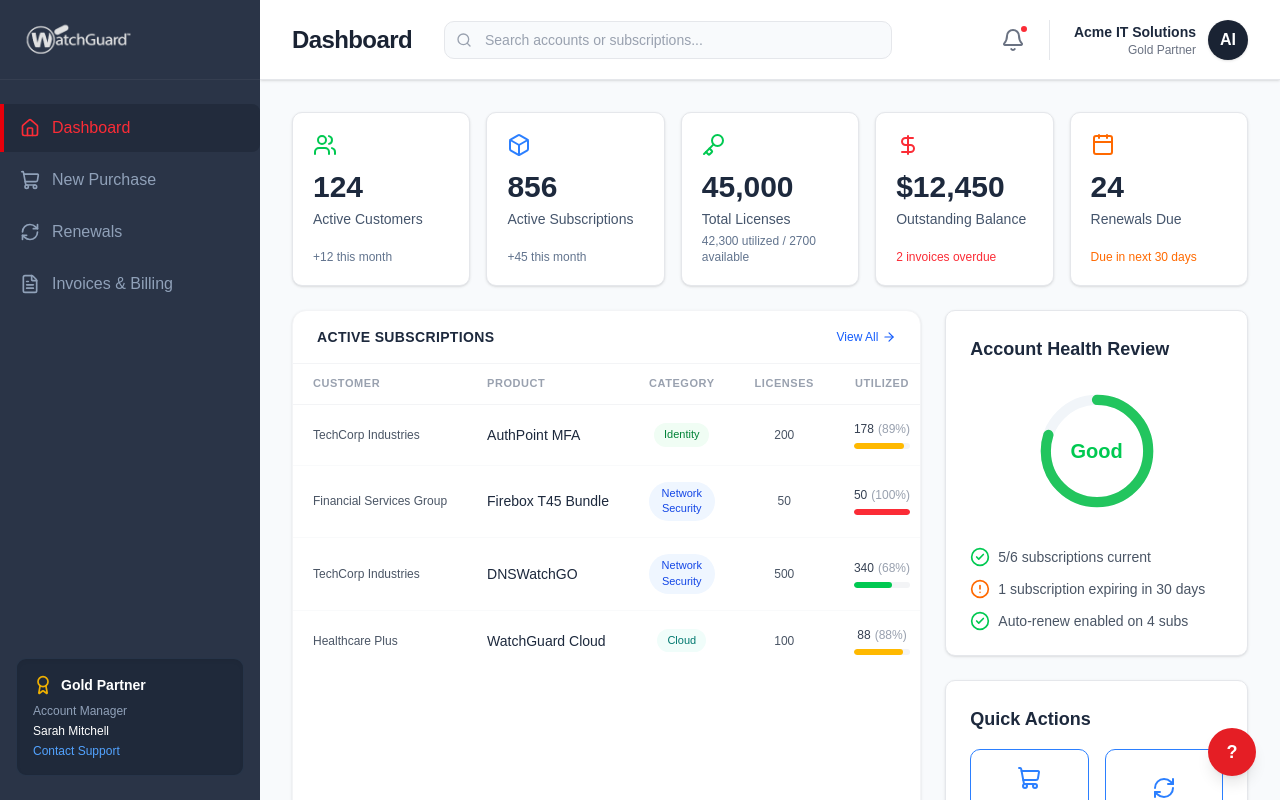
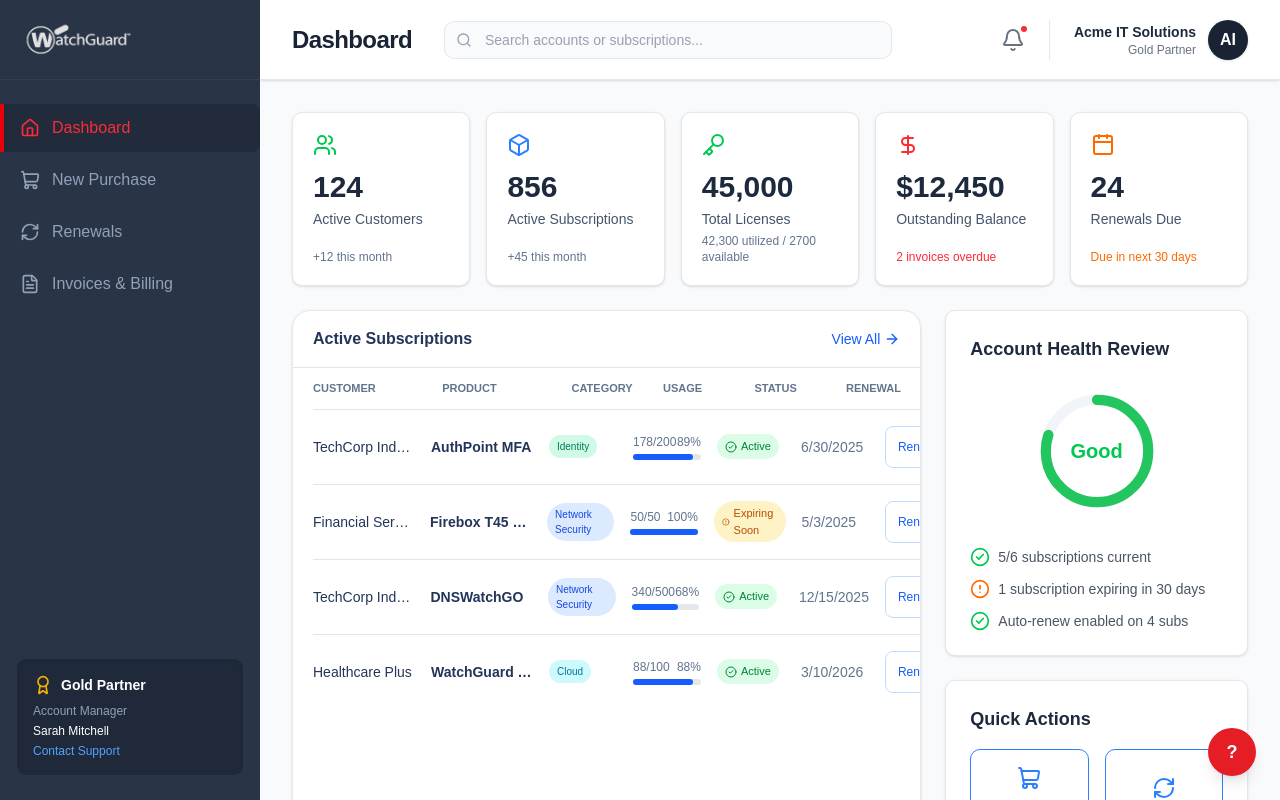
Before and after one commit to Padmapriyan25/watchguard-ui, a React (Vite) app: page / in a window 1280 px wide. Shown: the top 800 px of the page. Built offline with nearby package versions, Linux system fonts and the light colour scheme.

Commit message:
Fixed the UI of Active Subscription & Invoice tables

```diff
--- a/src/pages/billing/InvoicesTable.tsx
+++ b/src/pages/billing/InvoicesTable.tsx
@@ -3,59 +3,91 @@
 
 const InvoicesTable = () => {
   return (
-    <div className="bg-white rounded-lg border border-gray-200 shadow-sm p-6 h-full flex flex-col">
-      <h2 className="text-xl font-bold text-[#1A2333] mb-6">Invoices</h2>
+    <div className="bg-white rounded-2xl border border-gray-200 shadow-sm p-4 sm:p-6 h-full flex flex-col">
+      {/* Header */}
+      <div className="flex flex-col sm:flex-row sm:items-center sm:justify-between gap-4 mb-6">
+        <h2 className="text-lg sm:text-xl font-semibold text-[#1A2333]">Invoices</h2>
+      </div>
 
-      <div className="flex flex-wrap gap-4 mb-6">
-        <select className="border border-gray-300 rounded p-2 text-sm text-slate-700 min-w-[200px] outline-none focus:border-blue-500">
+      {/* Filters */}
+      <div className="grid grid-cols-1 sm:grid-cols-3 gap-3 mb-6">
+        <select className="border border-gray-300 rounded-lg px-3 py-2 text-sm text-slate-700 outline-none focus:ring-2 focus:ring-blue-500">
           <option>All Customers</option>
         </select>
-        <select className="border border-gray-300 rounded p-2 text-sm text-slate-700 min-w-[150px] outline-none focus:border-blue-500">
+        <select className="border border-gray-300 rounded-lg px-3 py-2 text-sm text-slate-700 outline-none focus:ring-2 focus:ring-blue-500">
           <option>All Time</option>
         </select>
-        <select className="border border-gray-300 rounded p-2 text-sm text-slate-700 min-w-[150px] outline-none focus:border-blue-500">
+        <select className="border border-gray-300 rounded-lg px-3 py-2 text-sm text-slate-700 outline-none focus:ring-2 focus:ring-blue-500">
           <option>All Status</option>
         </select>
       </div>
 
-      <div className="overflow-x-auto">
-        <table className="w-full text-sm text-left">
-          <thead className="text-xs text-gray-500 uppercase font-semibold border-b border-gray-200">
+      {/* Table */}
+      <div className="overflow-x-auto rounded-xl border border-gray-100">
+        <table className="min-w-[700px] w-full text-sm text-left">
+          <thead className="text-xs text-gray-500 uppercase font-semibold bg-gray-50">
             <tr>
-              <th className="pb-3 font-medium">Customer</th>
-              <th className="pb-3 font-medium">Invoice #</th>
-              <th className="pb-3 font-medium">Date</th>
-              <th className="pb-3 font-medium">Description</th>
-              <th className="pb-3 font-medium">Amount</th>
-              <th className="pb-3 font-medium">Status</th>
-              <th className="pb-3 font-medium text-center">Actions</th>
+              <th className="px-4 py-3">Customer</th>
+              <th className="px-4 py-3">Invoice #</th>
+              <th className="px-4 py-3">Date</th>
+              <th className="px-4 py-3">Description</th>
+              <th className="px-4 py-3">Amount</th>
+              <th className="px-4 py-3">Status</th>
+              <th className="px-4 py-3 text-center">Actions</th>
             </tr>
           </thead>
           <tbody>
             {billingInvoicesData.map((inv, idx) => (
-              <tr key={idx} className="border-b border-gray-100 last:border-0 hover:bg-gray-50">
-                <td className="py-4 text-gray-700 w-[15%]">{inv.customer}</td>
-                <td className="py-4 font-bold text-slate-800 w-[10%]">{inv.id}</td>
-                <td className="py-4 text-gray-700 w-[10%]">{inv.date}</td>
-                <td className="py-4 text-gray-700 w-[25%] pr-4">{inv.description}</td>
-                <td className="py-4 font-bold text-slate-800 w-[10%]">{inv.amount}</td>
-                <td className="py-4 w-[10%]">
-                  <span className={`px-3 py-1 rounded-full text-[10px] font-bold uppercase tracking-wider
-                    ${inv.status === 'Paid' ? 'bg-green-100 text-green-700' : 'bg-[#fef3c7] text-[#d97706]'}`}>
+              <tr
+                key={idx}
+                className="border-t border-gray-100 hover:bg-gray-50 transition"
+              >
+                <td className="px-4 py-4 text-gray-700 whitespace-nowrap">
+                  {inv.customer}
+                </td>
+
+                <td className="px-4 py-4 font-semibold text-slate-800 whitespace-nowrap">
+                  {inv.id}
+                </td>
+
+                <td className="px-4 py-4 text-gray-600 whitespace-nowrap">
+                  {inv.date}
+                </td>
+
+                <td className="px-4 py-4 text-gray-600 max-w-[220px] truncate">
+                  {inv.description}
+                </td>
+
+                <td className="px-4 py-4 font-semibold text-slate-800 whitespace-nowrap">
+                  {inv.amount}
+                </td>
+
+                <td className="px-4 py-4">
+                  <span
+                    className={`px-3 py-1 rounded-full text-[10px] font-bold uppercase tracking-wide inline-block
+                      ${
+                        inv.status === 'Paid'
+                          ? 'bg-green-100 text-green-700'
+                          : 'bg-yellow-100 text-yellow-700'
+                      }`}
+                  >
                     {inv.status}
                   </span>
                 </td>
-                <td className="py-4 text-center w-[20%]">
-                  <div className="flex items-center justify-center gap-3 text-blue-600 text-xs font-semibold">
-                    <button className="flex items-center gap-1 hover:text-blue-800">
+
+                <td className="px-4 py-4">
+                  <div className="flex flex-wrap items-center justify-center gap-2">
+                    <button className="text-blue-600 hover:text-blue-800 text-xs font-medium">
                       View
                     </button>
-                    <button className="flex items-center gap-1 hover:text-blue-800">
+
+                    <button className="flex items-center gap-1 text-blue-600 hover:text-blue-800 text-xs font-medium">
                       <Download className="w-3 h-3" /> PDF
                     </button>
+
                     {inv.status === 'Outstanding' && (
-                      <button className="text-[#CC0000] hover:text-red-800 ml-2">
-                        Pay<br/>Now
+                      <button className="text-red-600 hover:text-red-800 text-xs font-semibold">
+                        Pay Now
                       </button>
                     )}
                   </div>
@@ -65,6 +97,51 @@
           </tbody>
         </table>
       </div>
+
+      {/* Mobile Cards (Optional Enhancement) */}
+      <div className="sm:hidden mt-4 space-y-4">
+        {billingInvoicesData.map((inv, idx) => (
+          <div
+            key={idx}
+            className="border border-gray-200 rounded-xl p-4 shadow-sm"
+          >
+            <div className="flex justify-between mb-2">
+              <span className="font-semibold text-slate-800">{inv.id}</span>
+              <span className="text-xs text-gray-500">{inv.date}</span>
+            </div>
+
+            <p className="text-sm text-gray-700 mb-2">{inv.customer}</p>
+
+            <p className="text-sm text-gray-500 mb-2 line-clamp-2">
+              {inv.description}
+            </p>
+
+            <div className="flex justify-between items-center mb-3">
+              <span className="font-semibold">{inv.amount}</span>
+              <span
+                className={`px-2 py-1 rounded-full text-[10px] font-bold uppercase
+                  ${
+                    inv.status === 'Paid'
+                      ? 'bg-green-100 text-green-700'
+                      : 'bg-yellow-100 text-yellow-700'
+                  }`}
+              >
+                {inv.status}
+              </span>
+            </div>
+
+            <div className="flex gap-3 text-xs">
+              <button className="text-blue-600">View</button>
+              <button className="flex items-center gap-1 text-blue-600">
+                <Download className="w-3 h-3" /> PDF
+              </button>
+              {inv.status === 'Outstanding' && (
+                <button className="text-red-600">Pay Now</button>
+              )}
+            </div>
+          </div>
+        ))}
+      </div>
     </div>
   );
 };
--- a/src/pages/dashboard/ActiveSubscriptions.tsx
+++ b/src/pages/dashboard/ActiveSubscriptions.tsx
@@ -1,123 +1,186 @@
 import { useSelector } from 'react-redux';
 import { Link } from 'react-router-dom';
 import type { RootState } from '../../store';
-import { ArrowRight } from 'lucide-react';
+import { ArrowRight, CheckCircle2, AlertCircle } from 'lucide-react';
 
 const ActiveSubscriptions = () => {
   const { subscriptions } = useSelector((state: RootState) => state.dashboard);
+  const visibleSubscriptions = subscriptions.slice(0, 4);
 
   const getUtilPct = (utilized: number, licenses: number) =>
     Math.min(Math.round((utilized / licenses) * 100), 100);
 
-  const getUtilColor = (pct: number) => {
-    if (pct >= 100) return 'bg-red-500';
-    if (pct >= 85) return 'bg-amber-400';
-    return 'bg-green-500';
-  };
-
   const getCategoryStyle = (type: string) => {
-    if (type === 'identity') return 'bg-green-50 text-green-700';
-    if (type === 'network') return 'bg-blue-50 text-blue-700';
-    if (type === 'endpoint') return 'bg-violet-50 text-violet-700';
-    return 'bg-teal-50 text-teal-700';
+    if (type === 'identity') return 'bg-emerald-100 text-emerald-700';
+    if (type === 'network') return 'bg-blue-100 text-blue-700';
+    if (type === 'endpoint') return 'bg-violet-100 text-violet-700';
+    return 'bg-cyan-100 text-cyan-700';
   };
 
   return (
-    <div className="bg-white rounded-xl border border-gray-100 shadow-sm col-span-1 lg:col-span-2 overflow-hidden flex flex-col h-full">
-      <div className="px-6 py-4 flex justify-between items-center border-b border-gray-100">
-        <h2 className="text-sm font-semibold text-slate-800 tracking-wide uppercase">
+    <div className="col-span-1 lg:col-span-2 flex h-full flex-col rounded-2xl border border-gray-200 bg-white shadow-sm">
+
+      {/* Header */}
+      <div className="flex items-center justify-between px-4 sm:px-5 py-4 border-b">
+        <h2 className="text-base font-semibold text-[#24355a]">
           Active Subscriptions
         </h2>
-        <Link to="/subscriptions" className="flex items-center gap-1 text-xs font-medium text-blue-600 hover:text-blue-800 transition-colors">
-          View All <ArrowRight className="w-3.5 h-3.5" />
+
+        <Link
+          to="/subscriptions"
+          className="flex items-center gap-1 text-sm font-medium text-blue-600 hover:text-blue-800"
+        >
+          View All <ArrowRight className="h-4 w-4" />
         </Link>
       </div>
 
-      <div className="overflow-x-auto">
-        <table className="w-full text-sm">
-          <thead>
-            <tr className="border-b border-gray-100">
-              {['Customer', 'Product', 'Category', 'Licenses', 'Utilized', 'Status', 'Renewal', 'Actions'].map((col, i) => (
-                <th
-                  key={col}
-                  className={`px-5 py-3 text-[11px] font-semibold text-gray-400 uppercase tracking-wider whitespace-nowrap ${i >= 2 ? 'text-center' : 'text-left'}`}
-                >
-                  {col}
-                </th>
-              ))}
-            </tr>
-          </thead>
-          <tbody>
-            {subscriptions.slice(0, 4).map((sub) => {
+      {/* ================= MOBILE ================= */}
+      <div className="md:hidden divide-y">
+        {visibleSubscriptions.map((sub) => {
           const pct = getUtilPct(sub.utilized, sub.licenses);
           const isExpiring = sub.status === 'Expiring Soon';
 
           return (
-                <tr
-                  key={sub.id}
-                  className="border-b border-gray-50 last:border-0 hover:bg-gray-50/70 transition-colors"
+            <div key={sub.id} className="p-4 hover:bg-gray-50 transition">
+
+              {/* Top */}
+              <div className="flex justify-between items-start">
+                <div>
+                  <p className="font-semibold text-sm text-[#24355a]">
+                    {sub.product}
+                  </p>
+                  <p className="text-xs text-slate-400">
+                    {sub.customer}
+                  </p>
+                </div>
+
+                <span
+                  className={`flex items-center gap-1 text-[10px] px-2 py-1 rounded-full font-semibold
+                  ${isExpiring ? 'bg-amber-100 text-amber-700' : 'bg-green-100 text-green-700'}`}
                 >
-                  <td className="px-5 py-4 text-gray-600 text-xs whitespace-nowrap">
-                    {sub.customer}
-                  </td>
+                  {isExpiring ? <AlertCircle className="w-3 h-3" /> : <CheckCircle2 className="w-3 h-3" />}
+                  {sub.status}
+                </span>
+              </div>
 
-                  <td className="px-5 py-4 font-medium text-slate-800 whitespace-nowrap">
-                    {sub.product}
-                  </td>
-
-                  <td className="px-5 py-4 text-center">
-                    <span className={`inline-flex px-2.5 py-1 rounded-full text-[11px] font-medium ${getCategoryStyle(sub.category.type)}`}>
+              {/* Category */}
+              <div className="mt-2">
+                <span className={`px-2 py-0.5 text-[10px] rounded-full ${getCategoryStyle(sub.category.type)}`}>
                   {sub.category.name}
                 </span>
-                  </td>
+              </div>
 
-                  <td className="px-5 py-4 text-center text-gray-600 text-xs">
-                    {sub.licenses.toLocaleString()}
-                  </td>
-
-                  <td className="px-5 py-4 text-center">
-                    <div className="flex flex-col items-center gap-1.5">
-                      <span className="text-xs text-gray-700">
-                        {sub.utilized.toLocaleString()}
-                        <span className="text-gray-400 ml-1">({pct}%)</span>
-                      </span>
-                      <div className="w-14 h-1.5 bg-gray-100 rounded-full overflow-hidden">
+              {/* Progress */}
+              <div className="mt-3">
+                <div className="flex justify-between text-xs mb-1 text-slate-500">
+                  <span>Utilization</span>
+                  <span>{pct}%</span>
+                </div>
+                <div className="w-full bg-gray-200 rounded-full h-2">
                   <div
-                          className={`h-full rounded-full ${getUtilColor(pct)}`}
+                    className="bg-blue-600 h-2 rounded-full"
                     style={{ width: `${pct}%` }}
                   />
                 </div>
               </div>
-                  </td>
 
-                  <td className="px-5 py-4 text-center">
-                    <div className="inline-flex items-center gap-1.5">
-                      <span className={`w-1.5 h-1.5 rounded-full ${isExpiring ? 'bg-amber-400' : 'bg-green-500'}`} />
-                      <span className={`text-xs font-medium ${isExpiring ? 'text-amber-700' : 'text-green-700'}`}>
+              {/* Bottom */}
+              <div className="mt-3 flex justify-between items-center text-sm">
+                <span className="font-medium">{sub.utilized}/{sub.licenses}</span>
+                <span className="text-xs text-slate-400">Renews {sub.renewal}</span>
+              </div>
+
+              {/* Actions */}
+              <div className="mt-3 flex gap-2">
+                <button className="flex-1 bg-blue-600 text-white text-xs py-2 rounded-md hover:bg-blue-700">
+                  Renew
+                </button>
+                <button className="flex-1 border text-xs py-2 rounded-md text-slate-600 hover:bg-slate-800 hover:text-white">
+                  Add Seats
+                </button>
+              </div>
+            </div>
+          );
+        })}
+      </div>
+
+      {/* ================= TABLE ================= */}
+      <div className="hidden md:block overflow-x-auto px-4 sm:px-5 py-3">
+
+        {/* Header */}
+        <div className="min-w-[700px] grid grid-cols-[1.5fr_1.5fr_1fr_1fr_1fr_1fr_1fr] gap-4 text-[11px] font-semibold uppercase text-slate-500 border-b pb-3">
+          <div>Customer</div>
+          <div>Product</div>
+          <div>Category</div>
+          <div>Usage</div>
+          <div>Status</div>
+          <div className="hidden lg:block">Renewal</div>
+          <div className="text-right">Actions</div>
+        </div>
+
+        {visibleSubscriptions.map((sub) => {
+          const pct = getUtilPct(sub.utilized, sub.licenses);
+          const isExpiring = sub.status === 'Expiring Soon';
+
+          return (
+            <div
+              key={sub.id}
+              className="min-w-[700px] grid grid-cols-[1.5fr_1.5fr_1fr_1fr_1fr_1fr_1fr] gap-4 py-4 border-b last:border-none items-center hover:bg-gray-50 transition"
+            >
+              <div className="truncate text-sm text-[#24355a]">
+                {sub.customer}
+              </div>
+
+              <div className="truncate text-sm font-semibold text-[#24355a]">
+                {sub.product}
+              </div>
+
+              <span className={`px-2 py-1 text-[10px] rounded-full w-fit ${getCategoryStyle(sub.category.type)}`}>
+                {sub.category.name}
+              </span>
+
+              {/* Usage with progress */}
+              <div>
+                <div className="flex justify-between text-xs text-slate-500">
+                  <span>{sub.utilized}/{sub.licenses}</span>
+                  <span>{pct}%</span>
+                </div>
+                <div className="w-full bg-gray-200 rounded-full h-1.5 mt-1">
+                  <div
+                    className="bg-blue-600 h-1.5 rounded-full"
+                    style={{ width: `${pct}%` }}
+                  />
+                </div>
+              </div>
+
+              {/* Status */}
+              <div>
+                <span
+                  className={`flex items-center gap-1 text-[11px] px-2 py-1 rounded-full w-fit font-medium
+                  ${isExpiring ? 'bg-amber-100 text-amber-700' : 'bg-green-100 text-green-700'}`}
+                >
+                  {isExpiring ? <AlertCircle className="w-3 h-3" /> : <CheckCircle2 className="w-3 h-3" />}
                   {sub.status}
                 </span>
               </div>
-                  </td>
 
-                  <td className="px-5 py-4 text-center text-xs text-gray-500 whitespace-nowrap">
+              {/* Renewal */}
+              <div className="hidden lg:block text-sm text-slate-500">
                 {sub.renewal}
-                  </td>
+              </div>
 
-                  <td className="px-5 py-4 text-center">
-                    <div className="flex items-center justify-center gap-2">
-                      <button className="text-xs font-medium text-blue-600 hover:text-blue-800 hover:bg-blue-50 px-2 py-1 rounded transition-colors">
+              {/* Actions */}
+              <div className="flex justify-end gap-2">
+                <button className="px-3 py-1 text-xs rounded-md border border-blue-200 text-blue-600 hover:bg-blue-600 hover:text-white transition">
                   Renew
                 </button>
-                      <button className="text-xs font-medium text-blue-600 hover:text-blue-800 hover:bg-blue-50 px-2 py-1 rounded transition-colors whitespace-nowrap">
+                <button className="px-3 py-1 text-xs rounded-md border text-slate-600 hover:bg-slate-800 hover:text-white transition">
                   Add Seats
                 </button>
               </div>
-                  </td>
-                </tr>
+            </div>
           );
         })}
-          </tbody>
-        </table>
       </div>
     </div>
   );
```
Lines whose indentation alone changed are shown as unchanged.
